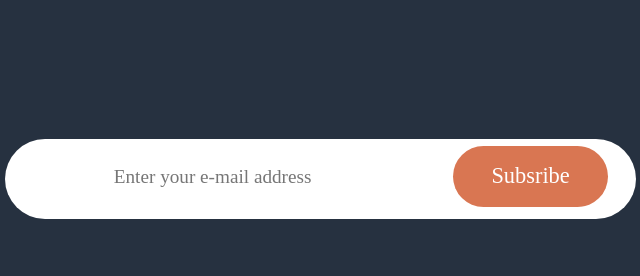
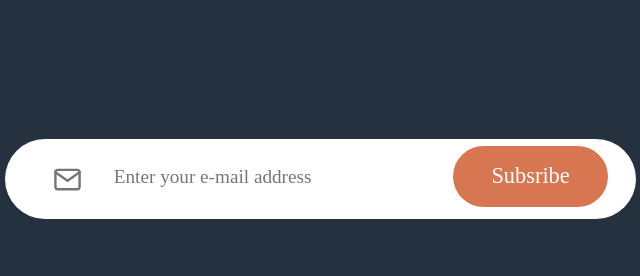
Before and after one commit to siwoon1602/hodu_landing_page, a plain HTML site: page index.html in a window 1280 px wide. Shown: the part 2480-2756 px from the top of the page, 435-1075 px from the left. Drawn offline with Linux system fonts and the light colour scheme; a web font is replaced by a local one.

Commit message:
:bug:css이미지경로수정

```diff
--- a/css/main.css
+++ b/css/main.css
@@ -311,7 +311,7 @@ article {
 }
 
 .subsribe input {
-  background-image: url(./images/mail.svg);
+  background-image: url(../images/mail.svg);
   background-position: 1.6rem;
   background-repeat: no-repeat;
   background-size: 1.8rem;
```
